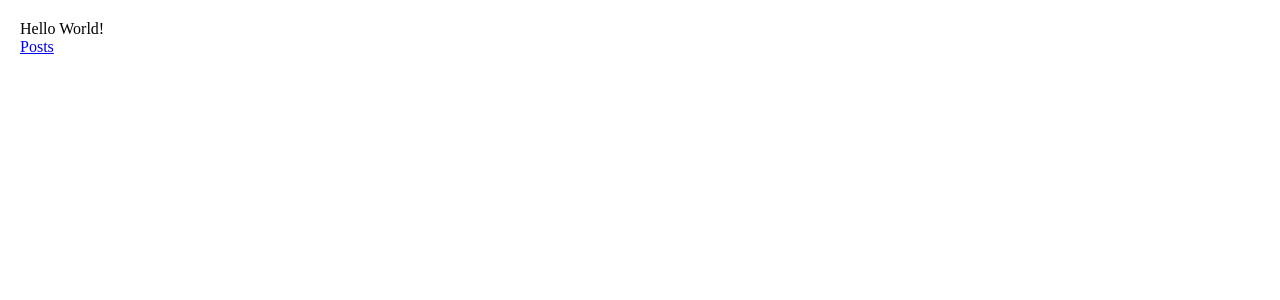
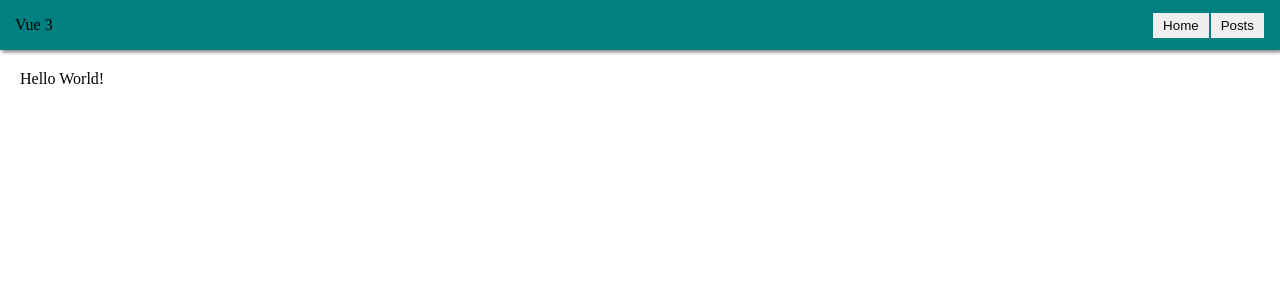
Before and after one commit to RomanHristofor/Vue_posts, a Vue app: page / in a window 1280 px wide. Shown: the top 300 px of the page. Built offline with nearby package versions, Linux system fonts and the light colour scheme.

Commit message:
add directives

```diff
--- a/src/App.vue
+++ b/src/App.vue
@@ -1,11 +1,16 @@
 <template>
+  <nav-bar />
   <div class="app-container">
     <router-view></router-view>
   </div>
 </template>
 
 <script>
+import NavBar from "@/components/NavBar.vue";
 
+export default {
+  components: {NavBar}
+}
 </script>
 
 <style>
--- /dev/null
+++ b/src/components/NavBar.vue
@@ -0,0 +1,31 @@
+<script lang="ts">
+import PostButton from "@/components/UI/PostButton.vue";
+
+export default {
+  components: {PostButton}
+}
+</script>
+
+<template>
+  <div class="navbar">
+    <div>Vue 3</div>
+    <div class="navbar__btn">
+      <post-button @click="$router.push('/')">Home</post-button>
+      <post-button @click="$router.push('/posts')">Posts</post-button>
+    </div>
+  </div>
+</template>
+
+<style scoped>
+.navbar {
+  height: 50px;
+  background: teal;
+  box-shadow: 2px 2px 4px #797979;
+  display: flex;
+  align-items: center;
+  padding: 0 15px;
+}
+.navbar__btn {
+  margin-left: auto;
+}
+</style>
--- a/src/components/PostForm.vue
+++ b/src/components/PostForm.vue
@@ -24,7 +24,7 @@ export default {
 <template>
   <form @submit.prevent>
     <h4>Create post</h4>
-    <post-input placeholder="Title" v-model="post.title" />
+    <post-input v-focus placeholder="Title" v-model="post.title" />
     <post-input placeholder="Description" v-model="post.body" />
     <post-button
         style="align-self: flex-end; margin-top: 15px;"
--- a/src/components/PostItem.vue
+++ b/src/components/PostItem.vue
@@ -7,6 +7,9 @@ export default {
     },
   },
   methods: {
+    openPost() {
+      this.$router.push(`/posts/${this.post.id}`);
+    }
   }
 }
 </script>
@@ -16,6 +19,7 @@ export default {
     <div class="post__id">{{ post.id }}</div>
     <div><strong>Title:</strong> {{ post.title }}</div>
     <div><strong>Description:</strong> {{ post.body }}</div>
+    <post-button @click="openPost">Open</post-button>
     <post-button @click="$emit('remove', post)">Remove</post-button>
   </div>
 </template>
--- /dev/null
+++ b/src/components/PostView.vue
@@ -0,0 +1,22 @@
+<script lang="ts">
+export default {
+  props: {
+    post: {
+      type: Object,
+      required: true,
+    },
+  },
+  methods: {
+  }
+}
+</script>
+
+<template>
+  <div class="post-view">
+    <h3>Post {{$route.params.id}}</h3>
+  </div>
+</template>
+
+<style scoped>
+
+</style>
--- /dev/null
+++ b/src/directives/VFocus.ts
@@ -0,0 +1,6 @@
+export default {
+    name: 'focus',
+    mounted(el: HTMLElement) {
+        el.focus()
+    }
+}
--- /dev/null
+++ b/src/directives/VIntersection.ts
@@ -0,0 +1,23 @@
+import { DirectiveBinding } from 'vue';
+
+type IntersectionObserverCallback = (
+    entries: IntersectionObserverEntry[],
+    observer: IntersectionObserver
+) => void;
+export default {
+  name: 'intersection',
+  mounted(el: HTMLElement, binding: DirectiveBinding) {
+    const options = {
+      rootMargin: "0px",
+      threshold: 1.0,
+    };
+    const callback: IntersectionObserverCallback = (entries) => {
+      if(entries[0].isIntersecting && binding.value.page < binding.value.totalPages) {
+        console.log('@',  binding.value);
+        binding.value.loadPosts();
+      }
+    };
+    const observer = new IntersectionObserver(callback, options);
+    observer.observe(el);
+  }
+}
--- /dev/null
+++ b/src/directives/index.ts
@@ -0,0 +1,7 @@
+import VIntersection from "@/directives/VIntersection";
+import VFocus from "@/directives/VFocus";
+
+export default [
+    VIntersection,
+    VFocus
+ ]
--- a/src/main.ts
+++ b/src/main.ts
@@ -2,12 +2,23 @@ import { createApp } from 'vue'
 import App from './App.vue'
 import router from './router'
 import components from "@/components/UI";
+import directives from "@/directives";
+import { DirectiveBinding } from 'vue';
+
+interface VueDirective {
+    name: string;
+    mounted?: (el: HTMLElement, binding: DirectiveBinding) => void;
+}
 
 const app = createApp(App)
 components.forEach(c => {
     app.component(c.name, c)
 })
 
+directives.forEach((directive: VueDirective) => {
+    app.directive(directive.name, directive)
+})
+
 app
     .use(router)
     .mount('#app')
--- a/src/pages/Main.vue
+++ b/src/pages/Main.vue
@@ -1,5 +1,4 @@
 <script lang="ts">
-
 export default {
 
 }
@@ -7,7 +6,6 @@ export default {
 
 <template>
   <div>Hello World!</div>
-  <router-link to="/posts">Posts</router-link>
 </template>
 
 <style scoped>
--- a/src/pages/Posts.vue
+++ b/src/pages/Posts.vue
@@ -5,6 +5,13 @@ import PostList from "@/components/PostList.vue";
 import PostDialog from "@/components/UI/PostDialog.vue";
 import PostFilter from "@/components/UI/PostFilter.vue";
 import PostInput from "@/components/UI/PostInput.vue";
+
+type Post = {
+  id: number;
+  userId: number;
+  title: string;
+  body: string;
+}
 export default {
     components: {
       PostInput,
@@ -30,18 +37,15 @@ export default {
       }
     },
     methods: {
-      createPost(post) {
+      createPost(post: Post) {
         this.posts.push(post);
         this.show = false;
       },
-      removePost(post) {
-        this.posts = this.posts.filter((p) => p.id !== post.id);
+      removePost(post: Post) {
+        this.posts = this.posts.filter((p: unknown) => p.id !== post.id);
       },
       showDialog() {
         this.show = true;
-      },
-      changePage(p) {
-        this.page = p;
       },
       async fetchPosts() {
         try {
@@ -62,6 +66,7 @@ export default {
         }
       },
       async loadMorePosts() {
+        console.log('call loadMorePosts');
         try {
           this.page += 1;
           setTimeout(async () => {
@@ -81,18 +86,6 @@ export default {
     },
     mounted() {
       this.fetchPosts();
-      const options = {
-        rootMargin: "0px",
-        threshold: 1.0,
-      };
-      const callback = (entries, observer) => {
-        console.log(entries[0].isIntersecting, this.$refs.observer);
-        if(entries[0].isIntersecting && this.page < this.totalPages) {
-          this.loadMorePosts();
-        }
-      };
-      const observer = new IntersectionObserver(callback, options);
-      observer.observe(this.$refs.observer);
     },
     computed: {
       sortedPosts() {
@@ -101,7 +94,7 @@ export default {
         })
       },
       sortedByTitle() {
-        return this.sortedPosts.filter((p) => p.title.toLowerCase().includes(this.searchTitle.toLowerCase()))
+        return this.sortedPosts.filter((p: Post) => p.title.toLowerCase().includes(this.searchTitle.toLowerCase()))
       }
     },
     watch: {
@@ -116,6 +109,7 @@ export default {
   <div class="app-container">
     <h3>Post list</h3>
     <post-input
+        v-focus
         v-model="searchTitle"
         placeholder="Search..."
     />
@@ -133,57 +127,17 @@ export default {
       <post-list v-if="!isLoading" :posts="sortedByTitle" @remove="removePost"/>
       <h3 v-else>Loading...</h3>
     </TransitionGroup>
-    <div ref="observer" class="observer"></div>
-    <!--    <div class="pagination__wrap" >-->
-    <!--      <div-->
-    <!--        v-for="p in totalPages"-->
-    <!--        :key="p"-->
-    <!--        class="page"-->
-    <!--        :class="{-->
-    <!--          'current__page': p === page-->
-    <!--        }"-->
-    <!--        @click="changePage(p)"-->
-    <!--      >-->
-    <!--        {{ p }}-->
-    <!--      </div>-->
-    <!--    </div>-->
+    <div v-intersection="{loadPosts: loadMorePosts, page, totalPages}" class="observer"></div>
   </div>
 </template>
 
 <style scoped>
-
 .app__btn {
   margin: 15px 0;
   display: flex;
   justify-content: space-between;
 }
 
-.pagination__wrap {
-  display: flex;
-  margin-top: 10px;
-}
-
-.page {
-  border: 1px solid black;
-  padding: 10px;
-}
-
-.current__page {
-  border: 3px solid teal;
-}
-
-.list-enter-active,
-.list-leave-active {
-  transition: all 0.5s ease;
-}
-.list-enter-from,
-.list-leave-to {
-  opacity: 0;
-  transform: translateX(130px);
-}
-.list {
-  transition: all 0.5s ease;
-}
 .observer {
   height: 1px;
   opacity: 0;
--- a/src/router/index.ts
+++ b/src/router/index.ts
@@ -1,5 +1,6 @@
 import { createRouter, createWebHistory, RouteRecordRaw } from 'vue-router'
 import Main from '@/pages/Main.vue'
+import PostView from '@/components/PostView.vue'
 
 const routes: Array<RouteRecordRaw> = [
   {
@@ -14,7 +15,12 @@ const routes: Array<RouteRecordRaw> = [
     // this generates a separate chunk (about.[hash].js) for this route
     // which is lazy-loaded when the route is visited.
     component: () => import(/* webpackChunkName: "about" */ '@/pages/Posts.vue')
-  }
+  },
+  {
+    path: '/posts/:id',
+    name: 'post',
+    component: PostView
+  },
 ]
 
 const router = createRouter({
```
